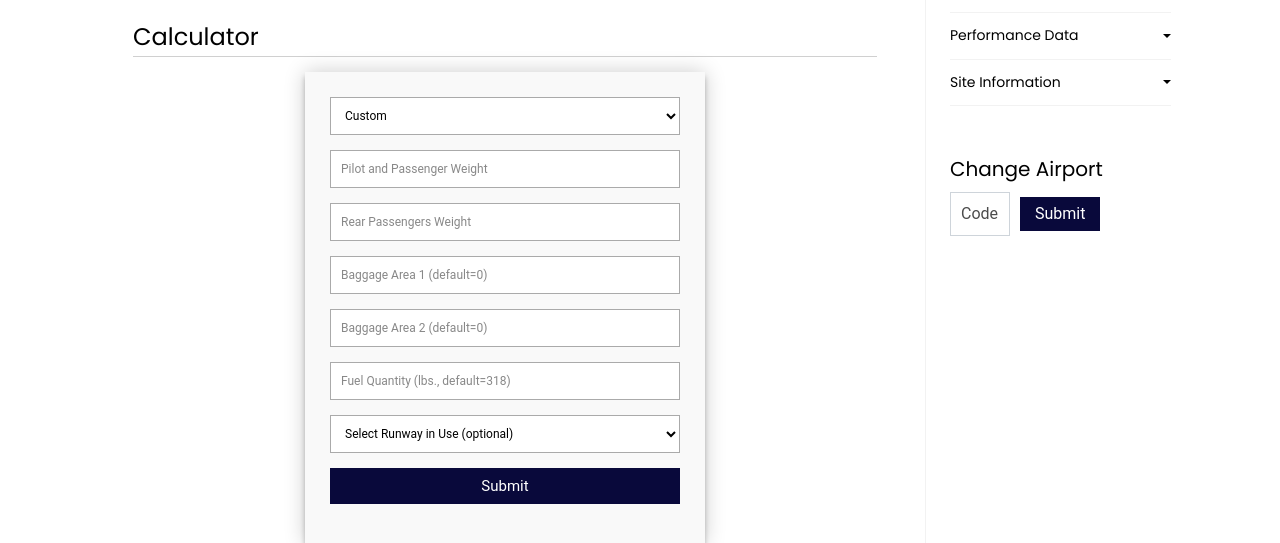
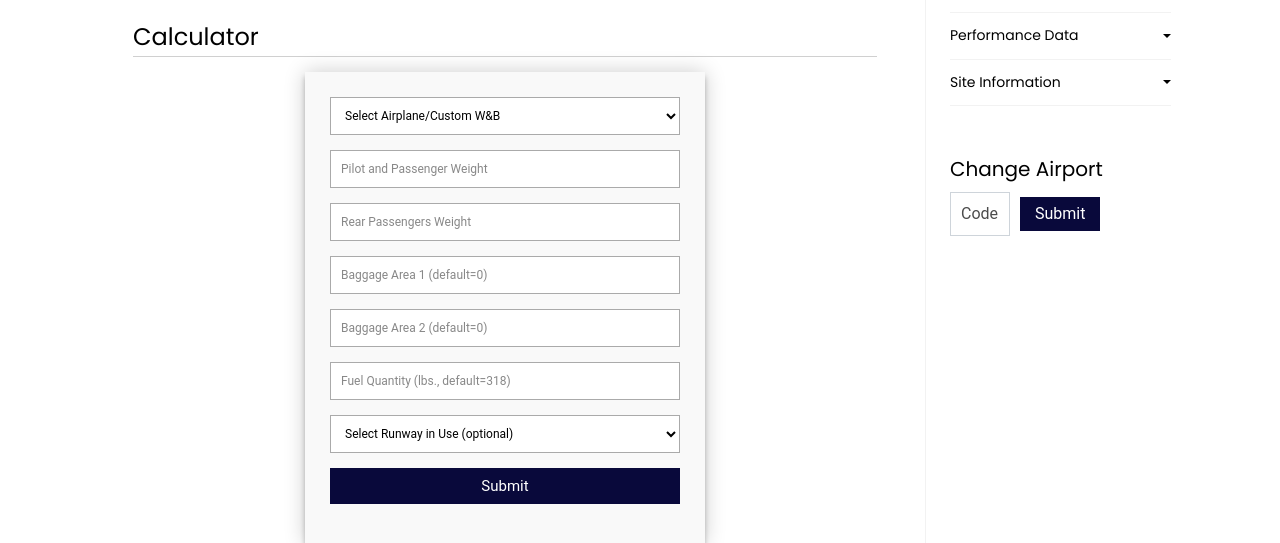
Before and after one commit to jackc7/toldcard.com, a Flask app: template templates/form.html in a window 1280 px wide. Shown: the part 189-732 px from the top of the page. Run offline with Flask 3, Linux system fonts and the light colour scheme; the template is opened without the code that fills it, so the values that code supplies are empty; parts of the project's set-up code (start-up, migrations or seed data) failed here and were passed over; some libraries are stand-ins or nearby versions.

Commit message:
Update form.html

```diff
--- a/templates/form.html
+++ b/templates/form.html
@@ -31,7 +31,8 @@
             <select name="aircraft" onchange="yesnoCheck(this);" required>
               {% for airplane in airplanes %}<option value="{{ airplane }}">{{ airplane }}</option>
               {% endfor %}
-              <option value="Custom" SELECTED>Custom</option>
+              <option value="Custom">Custom</option>
+              <option disabled selected value>Select Airplane/Custom W&B</option>
             </select>
           </fieldset>
           <div id="ifYes" style="display: none; padding: 0px;" class="container">
```
